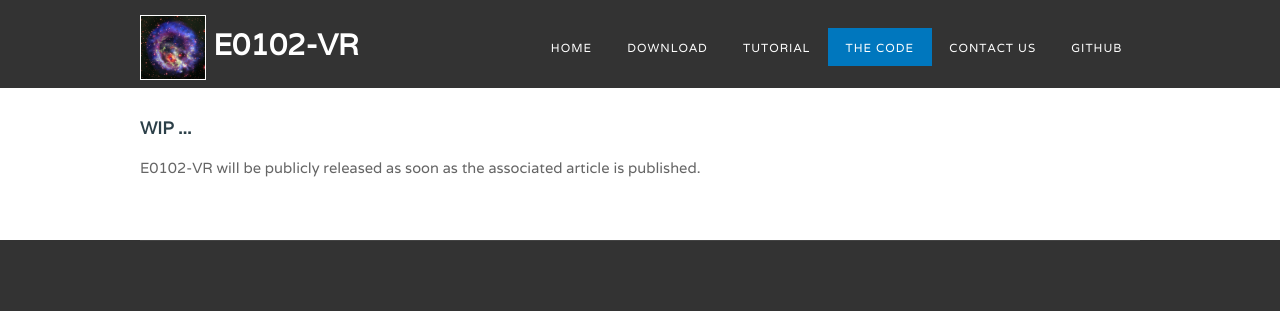
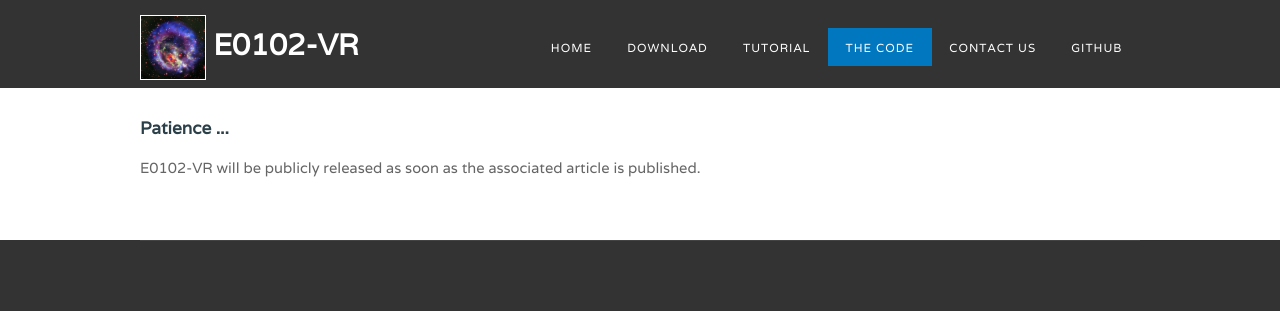
Before and after one commit to fpavogt/E0102-VR, a Jekyll site: the page built from code.html, in a window 1280 px wide. Shown: the top 311 px of the page. Built offline with Jekyll 4.4.1, drawn with Linux system fonts in a browser that asks for light colours.

Commit message:
Work on tutorial

```diff
--- a/code.html
+++ b/code.html
@@ -6,7 +6,7 @@ fn: code.html
 
 
 
-<h3><b>WIP ...</b></h3>
+<h3><b>Patience ...</b></h3>
 <br>
 <p style="width:100%;line-height:130%;">
 E0102-VR will be publicly released as soon as the associated article is published.</b><br>
--- a/tutorial.html
+++ b/tutorial.html
@@ -91,7 +91,8 @@ doesn't make sense.<br>
          but make no promises that we will be able to address them promptly.<br>
          <br>
          And remember, the entire code of E0102-VR is free and <a href="https://github.com/fpavogt/E0102-VR">easily accessible</a>
-         if you want to take a closer look! We're pretty certain that you'll be horrified if you do so :-)
+         if you want to take a closer look! We're pretty certain that you'll be horrified
+         if you do so :-)
          </p>
    </div>
    <div class="tbox2">
```
